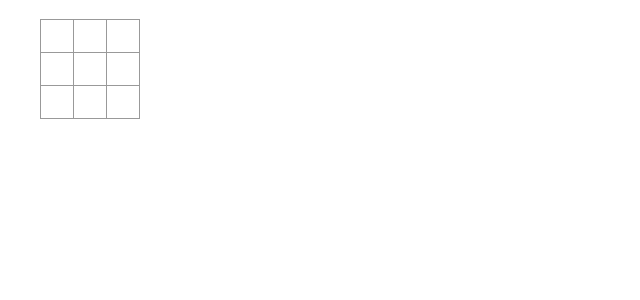
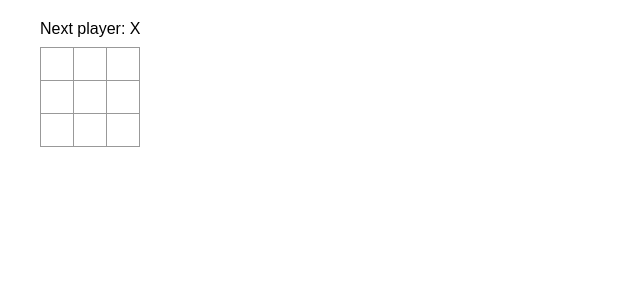
Before and after one commit to yuga-umemura/tictactoe, a React (Create React App) app: page / in a window 1280 px wide. Shown: the top 300 px of the page, without its empty margins (0-640 px from the left). Built offline with nearby package versions, Linux system fonts and the light colour scheme.

Commit message:
feat: Taking turns

```diff
--- a/src/components/Board.tsx
+++ b/src/components/Board.tsx
@@ -4,15 +4,21 @@
 const Board = () => {
   const [squares, setSquares] = useState(Array(9).fill(null));
 
+  const [xIsNext, setXIsNext] = useState(true);
+
   const handleClick = (i: number): void => {
     const squareCopy = squares.slice();
-    squareCopy[i] = 'X';
+    squareCopy[i] = xIsNext ? 'X' : 'O';
     setSquares(squareCopy);
+    setXIsNext(!xIsNext);
   };
+
+  const status = `Next player: ${xIsNext ? 'X' : 'O'}`;
 
   // Boardコンポーネント側のstateが変わると、Squareコンポーネントも再描画される
   return (
     <div>
+      <div className="status">{status}</div>
       <div className="board-row">
         <Square value={squares[0]} onSquareClick={() => handleClick(0)} />
         <Square value={squares[1]} onSquareClick={() => handleClick(1)} />
```
